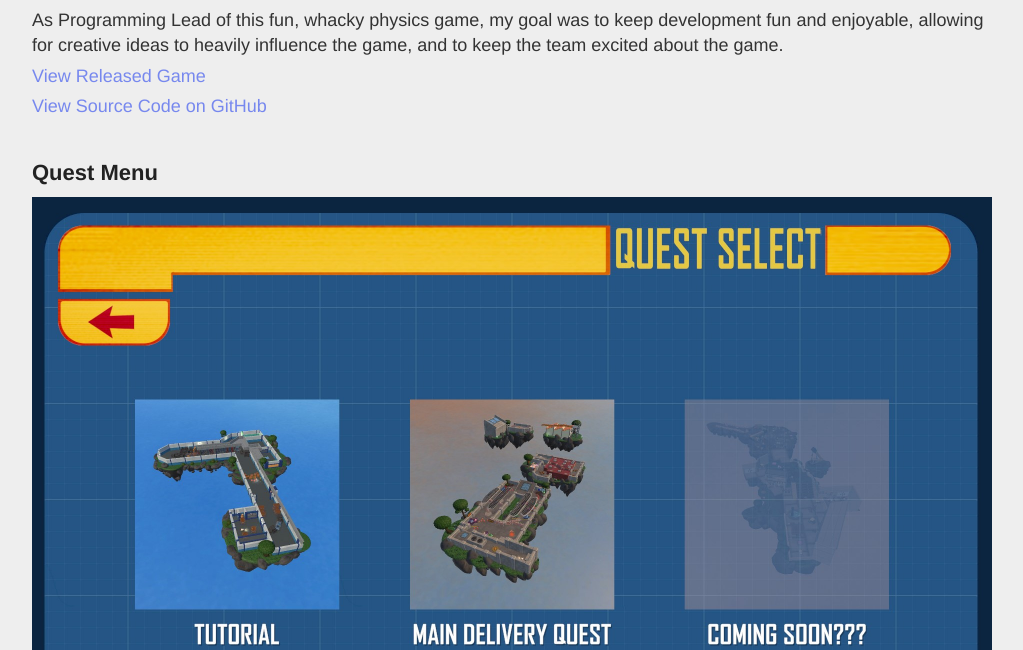
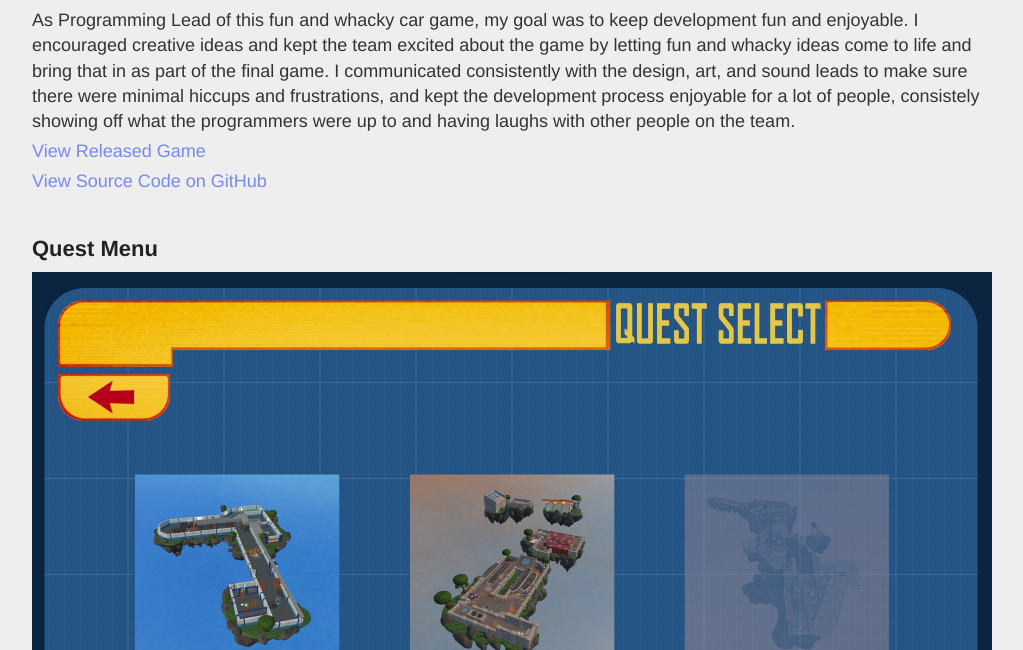
Before and after one commit to BrandonMCoffey/Portfolio, a Jekyll site: the page built from _projects/tobor-quest/tobor-quest.md, in a window 1280 px wide and 900 px high, scrolled down 481 px, cut to the strip 250-900 px from the top of the window. Shown: the whole strip, without its empty margins (128-1151 px from the left). Built offline with Jekyll 4.4.1, drawn with Linux system fonts in a browser that asks for light colours.

Commit message:
More fixes and better writing

```diff
--- a/_projects/tobor-quest/tobor-quest.md
+++ b/_projects/tobor-quest/tobor-quest.md
@@ -12,7 +12,7 @@ priority: 3
 
 <iframe class="full aspect16-9" src="https://www.youtube.com/embed/sdNzyZh9RNU?autoplay=1&mute=1&loop=1&list=PLRNKKzTiLuHQo_nG3suXDMp9r3IJNDwYE" allowfullscreen></iframe>
 
-As Programming Lead of this fun, whacky physics game, my goal was to keep development fun and enjoyable, allowing for creative ideas to heavily influence the game, and to keep the team excited about the game.
+As Programming Lead of this fun and whacky car game, my goal was to keep development fun and enjoyable. I encouraged creative ideas and kept the team excited about the game by letting fun and whacky ideas come to life and bring that in as part of the final game. I communicated consistently with the design, art, and sound leads to make sure there were minimal hiccups and frustrations, and kept the development process enjoyable for a lot of people, consistely showing off what the programmers were up to and having laughs with other people on the team.
 
 [View Released Game](https://atec-animgames.com/game-lab){: target="_blank"}
 
```
Also changed, not shown: _projects/deaths-bloom/deaths-bloom.md (+1 -1 lines), _projects/lighting-and-rendering/lighting-and-rendering.md (+4 -4 lines), _projects/vr-projects/vr-projects.md (+1 -1 lines).
